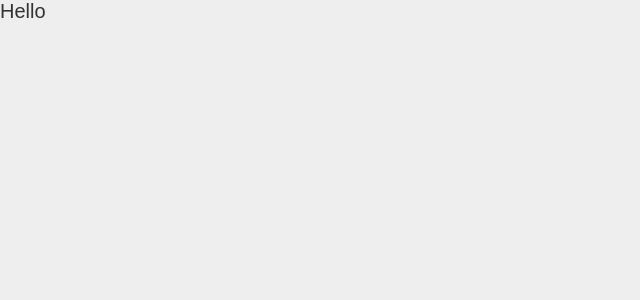
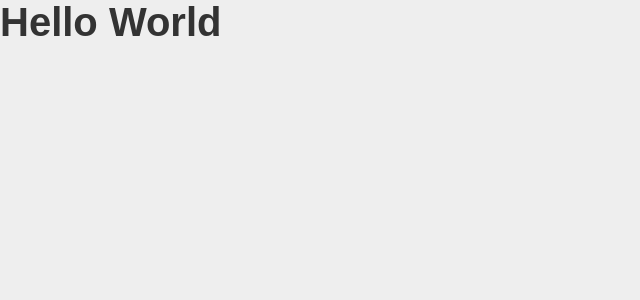
Before and after one commit to KatrinaCloyd/program-interview, a Next.js app: page / in a window 1280 px wide. Shown: the top 300 px of the page, without its empty margins (0-640 px from the left). Built offline with nearby package versions, Linux system fonts and the light colour scheme.

Commit message:
switch back to starting state on new branch for reference

```diff
--- a/pages/index.jsx
+++ b/pages/index.jsx
@@ -1,6 +1,5 @@
 import { exact, string, object } from 'prop-types';
 import Head from 'next/head';
-// import Section from '../src/components/Section';
 import api from '../data/api.json';
 
 
@@ -10,14 +9,13 @@ const Home = () => (
       <link rel="icon" href="/favicon.ico" />
     </Head>
     <main>
-      <p>Hello</p>
+      <h1>Hello World</h1>
     </main>
   </>
 );
 
 export const getStaticProps = async () => {
   const data = await Promise.resolve(api);
-
   return { props: { data } };
 };
 
@@ -32,5 +30,4 @@ Home.propTypes = {
   }),
 };
 
-
 export default Home;
--- a/src/components/Card/Card.jsx
+++ b/src/components/Card/Card.jsx
@@ -7,7 +7,6 @@ const Card = ({ name }) => (
     className={styles.root}
     aria-label={name || undefined}
   >
-    {/* Content */}
   </article>
 );
 
--- a/src/components/Card/Card.module.scss
+++ b/src/components/Card/Card.module.scss
@@ -1,3 +1,5 @@
+@use '../../styles/lib';
+
 .root {
   display: flex;
 }
--- a/src/components/Section/Section.jsx
+++ b/src/components/Section/Section.jsx
@@ -10,7 +10,6 @@ const Section = ({ heading, copy }) => (
     <h1>{heading}</h1>
     <p>{copy}</p>
     <div className={styles.container}>
-      {/* Cards */}
     </div>
   </section>
 );
```
Also changed, not shown: 2 other files (tests, documents, lock files or other folders).
